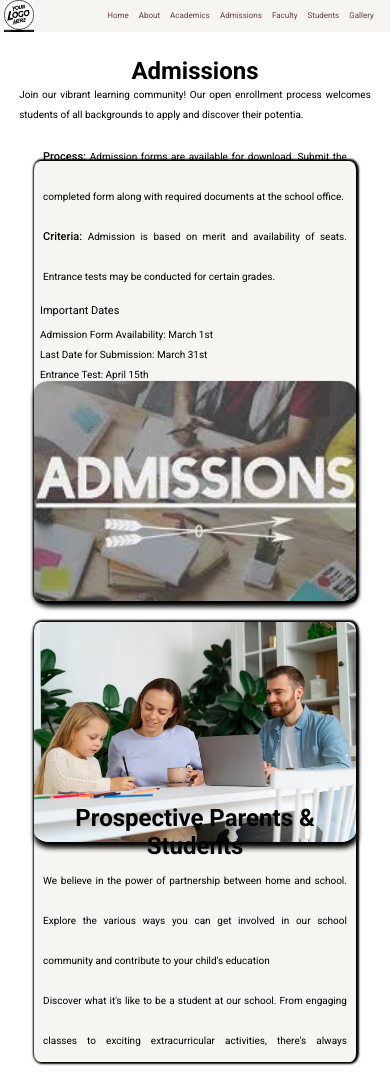
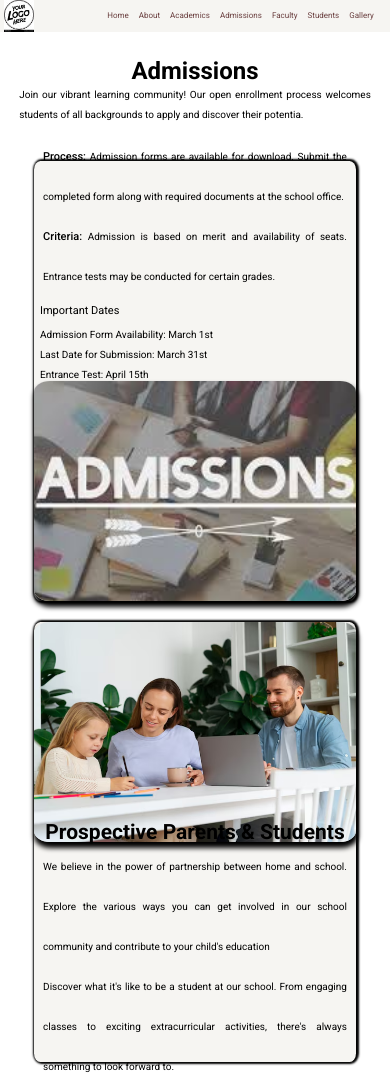
Before and after one commit to adityakamodiya/School-website, a React (Vite) app: page /Admissions in a window 390 px wide. Shown: the top 1074 px of the page. Built offline with nearby package versions, Linux system fonts and the light colour scheme; a web font is replaced by a local one.

Commit message:
Update admissions.css

```diff
--- a/src/Component Css/admissions.css
+++ b/src/Component Css/admissions.css
@@ -98,7 +98,10 @@ font-size: 20px;
     }
     .admission-row2 .admission-row2-right  p{
 
-            line-height: 31px;
+            line-height: 18px;
 
     }
+    h2{
+        font-size: 21px;
+    }
 }
```
